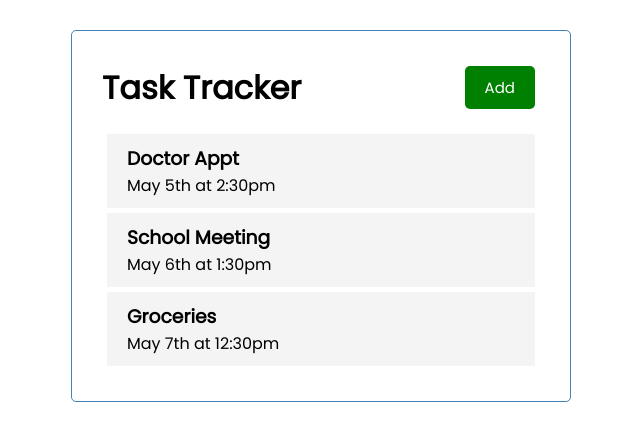
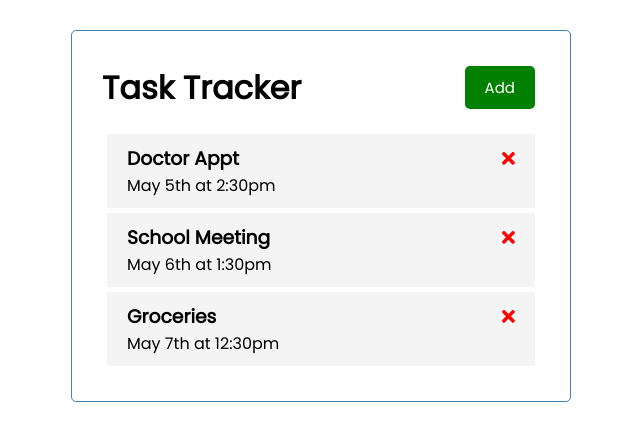
Before and after one commit to ShannonTJ/angular-tasks-app, an Angular app: page / in a window 1280 px wide. Shown: the top 440 px of the page, without its empty margins (319-959 px from the left). Built offline with nearby package versions, Linux system fonts and the light colour scheme.

Commit message:
Fontawesome setup

```diff
--- a/package.json
+++ b/package.json
@@ -18,6 +18,11 @@
     "@angular/platform-browser": "~12.2.0",
     "@angular/platform-browser-dynamic": "~12.2.0",
     "@angular/router": "~12.2.0",
+    "@fortawesome/angular-fontawesome": "^0.9.0",
+    "@fortawesome/fontawesome-svg-core": "^1.2.35",
+    "@fortawesome/free-brands-svg-icons": "^5.15.3",
+    "@fortawesome/free-regular-svg-icons": "^5.15.3",
+    "@fortawesome/free-solid-svg-icons": "^5.15.3",
     "rxjs": "~6.6.0",
     "tslib": "^2.3.0",
     "zone.js": "~0.11.4"
--- a/src/app/app.module.ts
+++ b/src/app/app.module.ts
@@ -6,6 +6,7 @@
 import { ButtonComponent } from './components/button/button.component';
 import { TasksComponent } from './components/tasks/tasks.component';
 import { TaskItemComponent } from './components/task-item/task-item.component';
+import { FontAwesomeModule } from '@fortawesome/angular-fontawesome';
 
 @NgModule({
   declarations: [
@@ -16,7 +17,8 @@
     TaskItemComponent
   ],
   imports: [
-    BrowserModule
+    BrowserModule,
+    FontAwesomeModule
   ],
   providers: [],
   bootstrap: [AppComponent]
--- a/src/app/components/task-item/task-item.component.html
+++ b/src/app/components/task-item/task-item.component.html
@@ -1,6 +1,7 @@
 <div class="task">
   <h3>
     {{ task.text }}
+    <fa-icon [ngStyle]="{ color: 'red' }" [icon]="faTimes"></fa-icon>
   </h3>
   <p>{{ task.day }}</p>
 </div>
--- a/src/app/components/task-item/task-item.component.ts
+++ b/src/app/components/task-item/task-item.component.ts
@@ -1,5 +1,6 @@
 import { Component, OnInit, Input } from '@angular/core';
 import { Task } from '../../Task';
+import { faTimes } from '@fortawesome/free-solid-svg-icons';
 
 @Component({
   selector: 'app-task-item',
@@ -8,7 +9,7 @@
 })
 export class TaskItemComponent implements OnInit {
   @Input() task: Task;
-
+  faTimes = faTimes;
   constructor() {
     this.task = { id: 0, text: '', day: '', reminder: false };
   }
```
Also changed, not shown: 1 other file (tests, documents, lock files or other folders).
